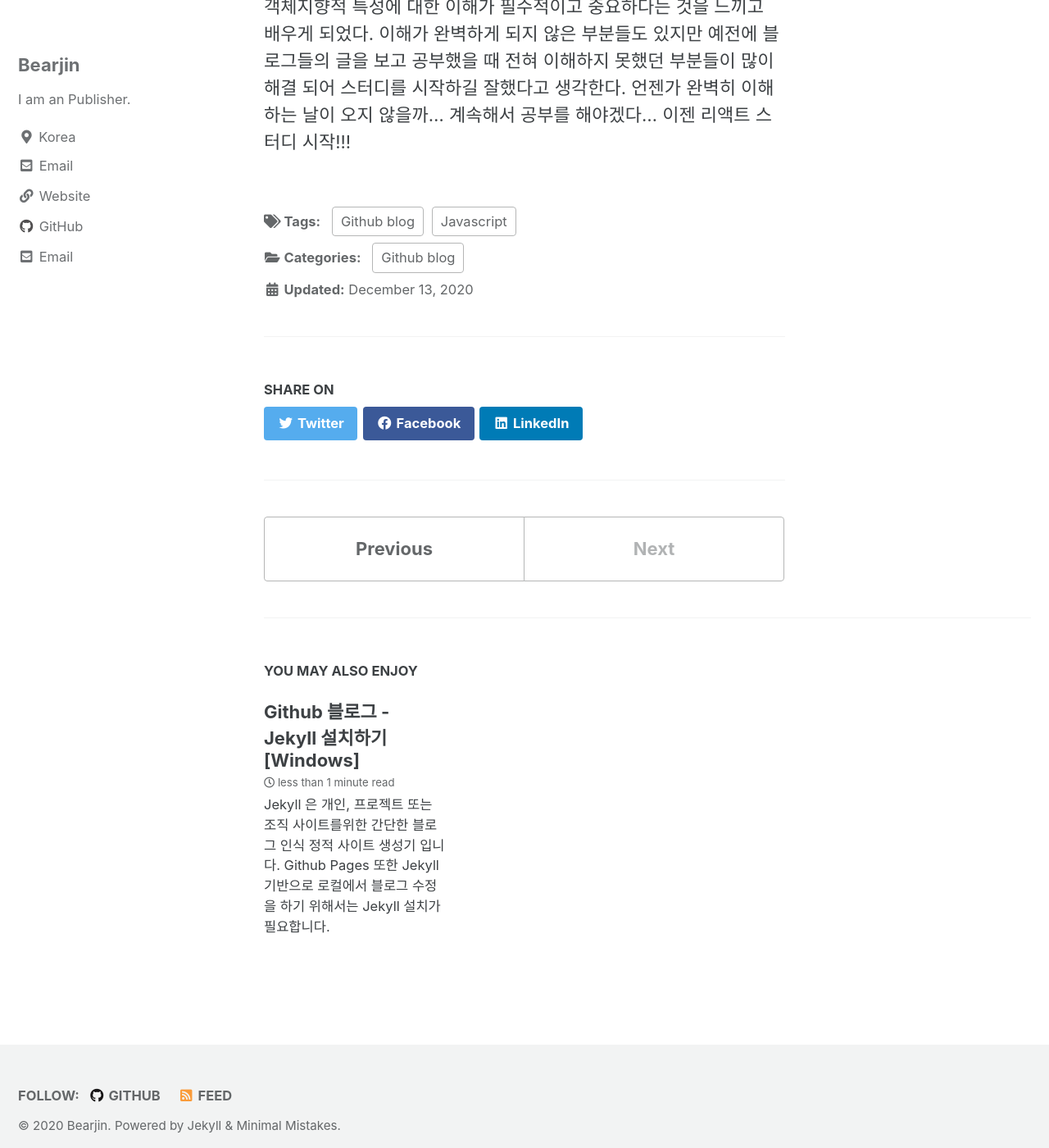
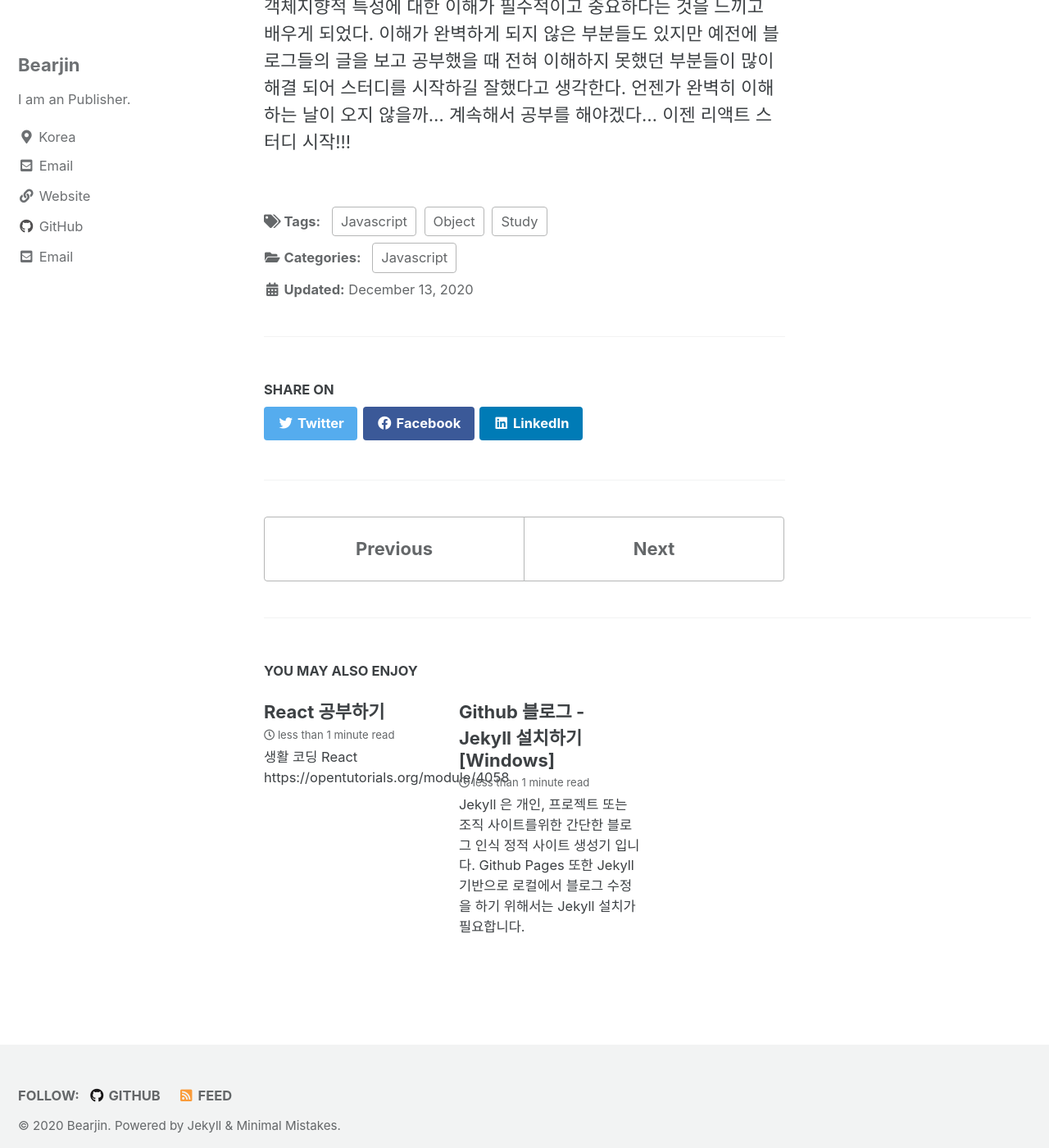
Before and after one commit to bearjin/bearjin.github.io, a Jekyll site: the page built from _posts/2020-12-13-javascript Object Oriented Programming.md, in a window 1280 px wide and 1400 px high, scrolled down 432 px. Shown: the whole window at 82% size. Built offline with Jekyll 4.4.1, drawn with Linux system fonts in a browser that asks for light colours; cached includes are drawn as plain includes.

Commit message:
post update & new post

```diff
--- a/_posts/2020-12-13-javascript Object Oriented Programming.md
+++ b/_posts/2020-12-13-javascript Object Oriented Programming.md
@@ -1,10 +1,11 @@
 ---
 title: "Javascript 객체 지향 프로그래밍 공부하기"
 categories:
-  - Github blog
+  - Javascript
 tags:
-  - Github blog
   - Javascript
+  - Object
+  - Study
 ---
 생활 코딩 JavaScript 객체 지향 프로그래밍
 https://opentutorials.org/module/4047
--- /dev/null
+++ b/_posts/2020-12-20-React Study.md
@@ -0,0 +1,12 @@
+---
+title: "React 공부하기"
+categories:
+  - React
+tags:
+  - React
+  - Javascript
+  - Study
+---
+
+생활 코딩 React
+https://opentutorials.org/module/4058
```
